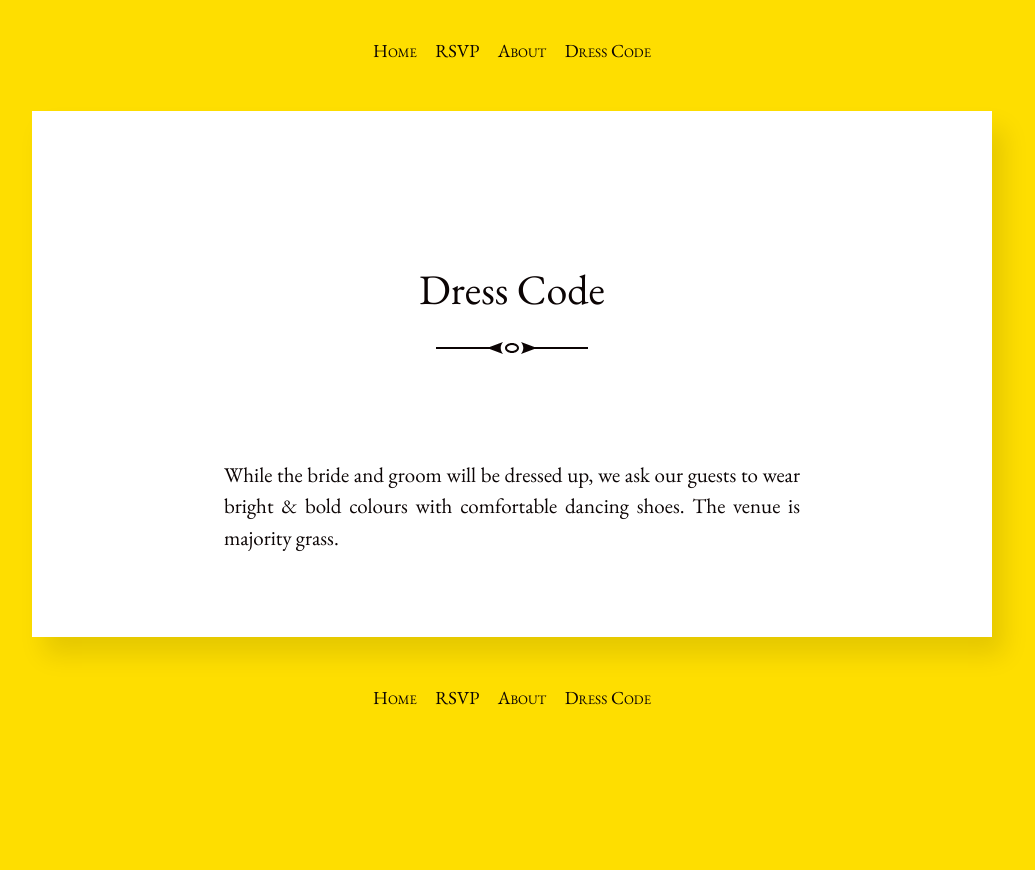
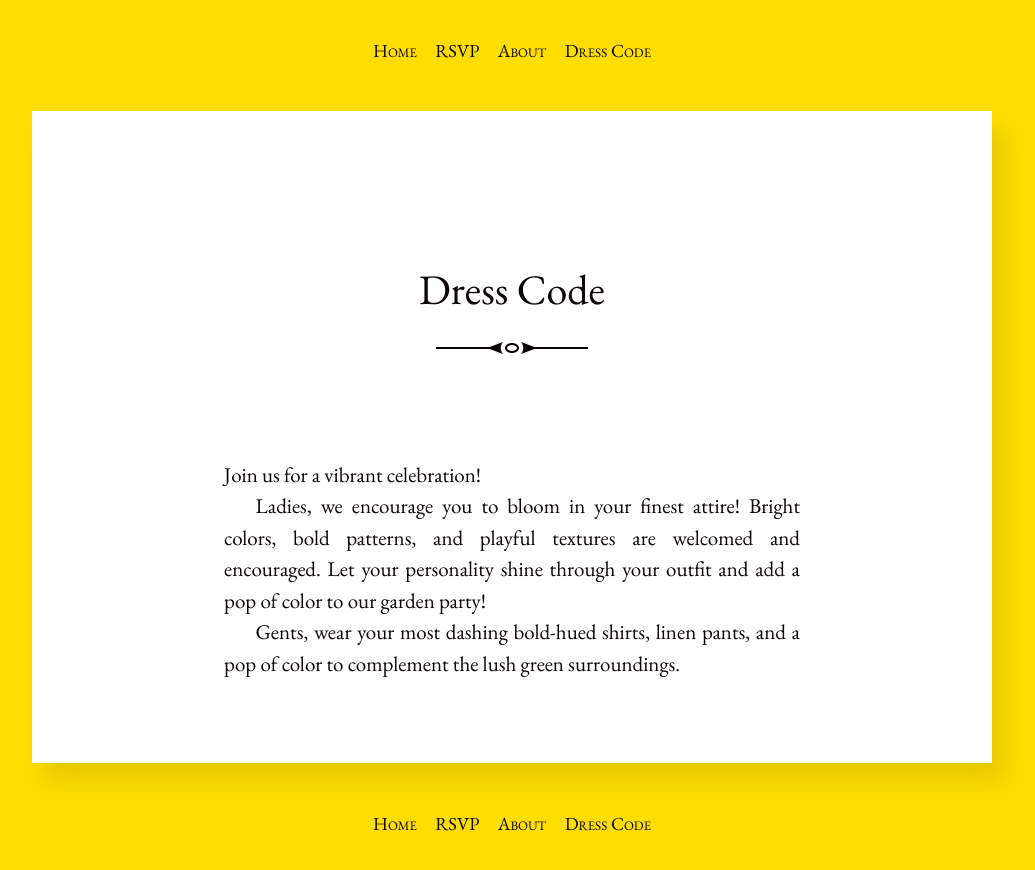
Before and after one commit to PoveyCelebration/PoveyCelebration.github.io, a Jekyll site: the page built from hitchens/dresscode.md, in a window 1280 px wide. Shown: the top 870 px of the page, without its empty margins (128-1163 px from the left). Built offline with Jekyll 4.4.1, drawn with Linux system fonts in a browser that asks for light colours.

Commit message:
Update dresscode.md

```diff
--- a/hitchens/dresscode.md
+++ b/hitchens/dresscode.md
@@ -2,4 +2,9 @@
 layout: post
 title: Dress Code
 ---
-While the bride and groom will be dressed up, we ask our guests to wear bright & bold colours with comfortable dancing shoes. The venue is majority grass.
+Join us for a vibrant celebration!
+
+Ladies, we encourage you to bloom in your finest attire! Bright colors, bold patterns, and playful textures are welcomed and encouraged. Let your personality shine through your outfit and add a pop of color to our garden party!
+
+
+Gents, wear your most dashing bold-hued shirts, linen pants, and a pop of color to complement the lush green surroundings.
```
